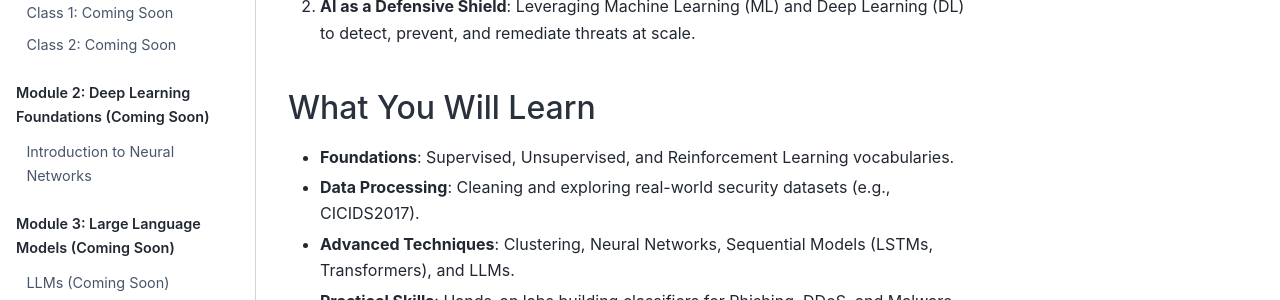
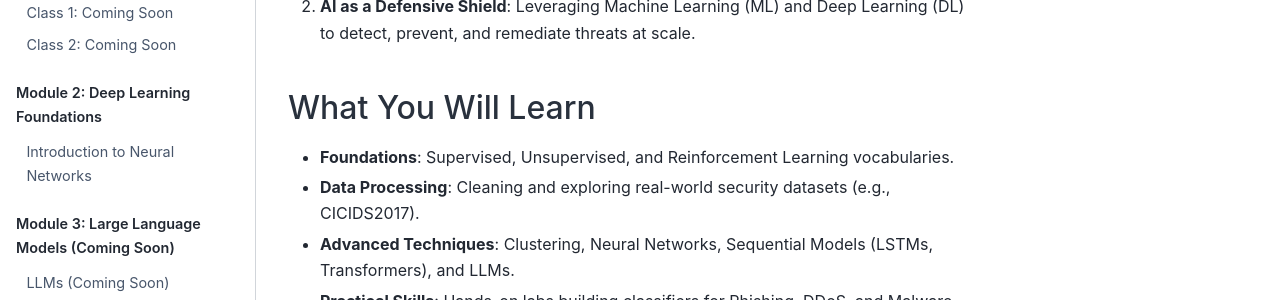
Before and after one commit to mproman/CYBERSEC520, a Jupyter Book: the page built from intro.md, in a window 1280 px wide. Shown: the part 491-791 px from the top of the page. Built offline with Jupyter Book 1.0.4 settings and Sphinx 7.4.7 and the Sphinx Book theme 1.1.4, drawn with Linux system fonts in a browser that asks for light colours; pages that are not in the unit, such as notebooks, are missing from menus.

Commit message:
Update _toc.yml

```diff
--- a/_toc.yml
+++ b/_toc.yml
@@ -15,7 +15,7 @@ parts:
       title: "Class 3: Clustering Algorithms for Cybersecurity (Notes)"
     #- file: content/03_intro_ml/03-Class3.ipynb
     #  title: "Class 3: Notebook"
-  - caption: "Module 2: Deep Learning Foundations (Coming Soon)"
+  - caption: "Module 2: Deep Learning Foundations"
     chapters:
     - file: content/06_deep_learning/Class04
   - caption: "Module 3: Large Language Models (Coming Soon)"
```
